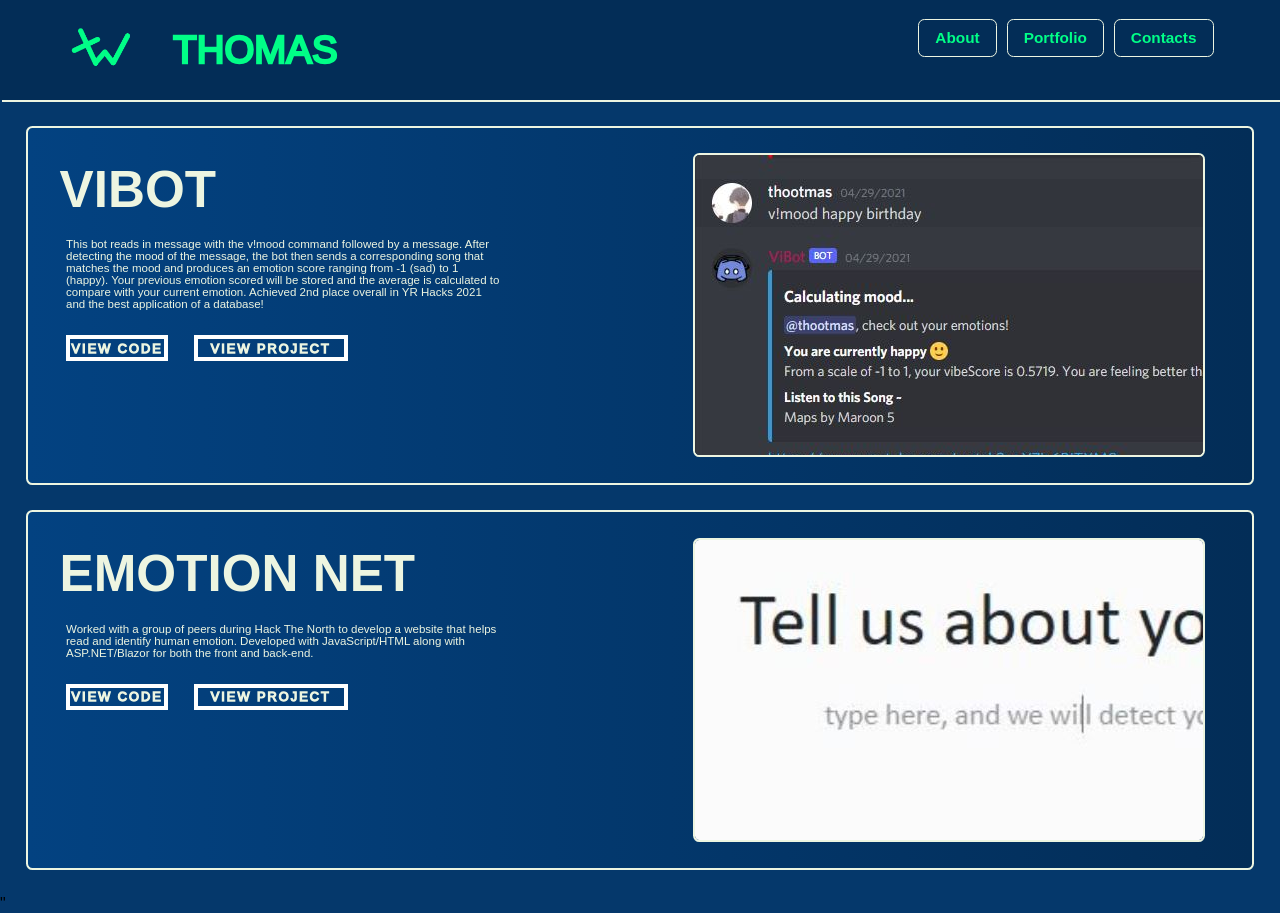
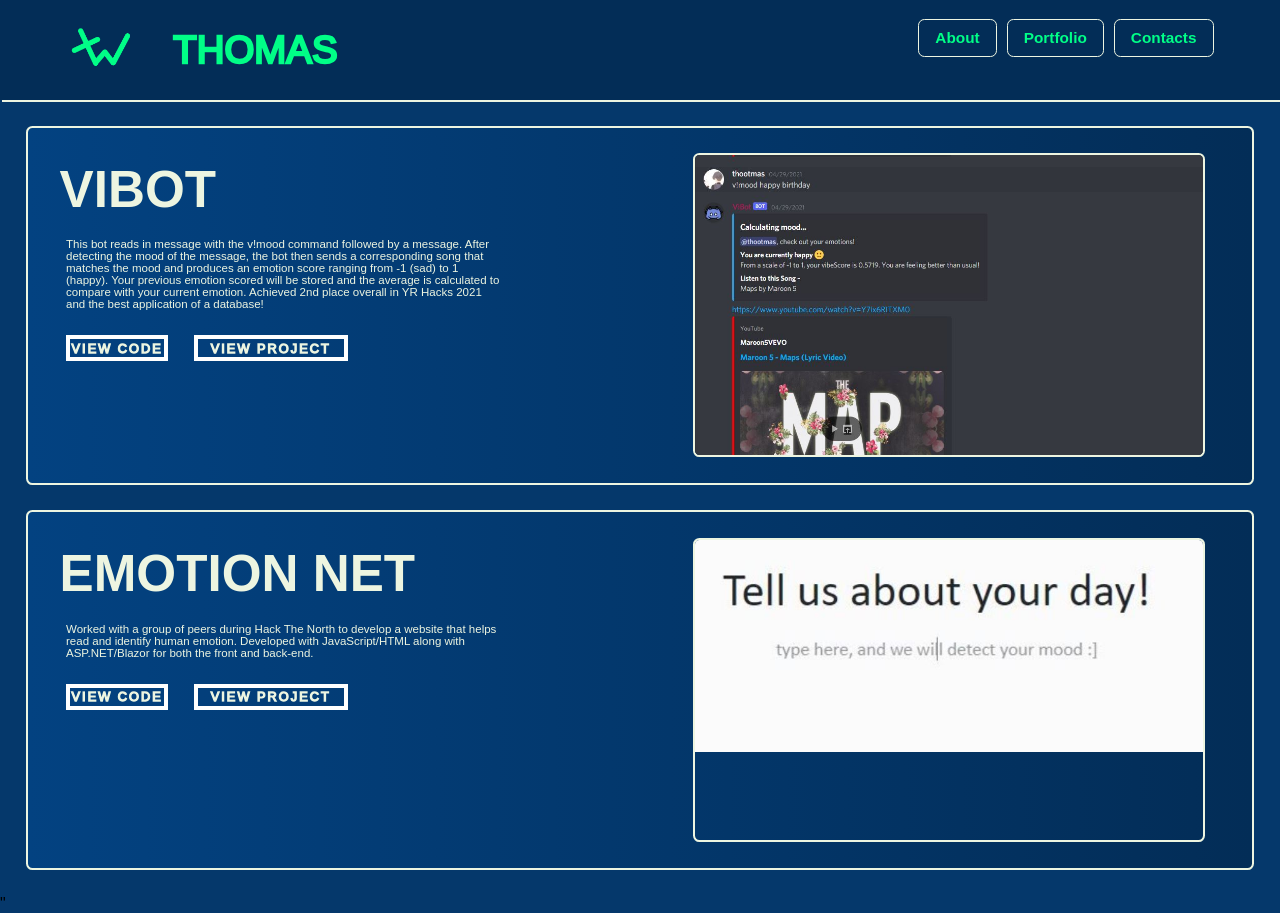
Before and after one commit to tmaswang03/Personal-Site, a React (Create React App) app: page /Portfolio in a window 1280 px wide. Built offline with nearby package versions, Linux system fonts and the light colour scheme.

Commit message:
Added image readjustment

```diff
--- a/src/components/Project/Project.css
+++ b/src/components/Project/Project.css
@@ -1,3 +1,9 @@
+img {
+    max-width: 100%;
+    height: auto;
+    width: auto\9; /* ie8 */
+}
+
 .projectContainer {
     margin: 1vw;
     margin-left: 10vw;
```
